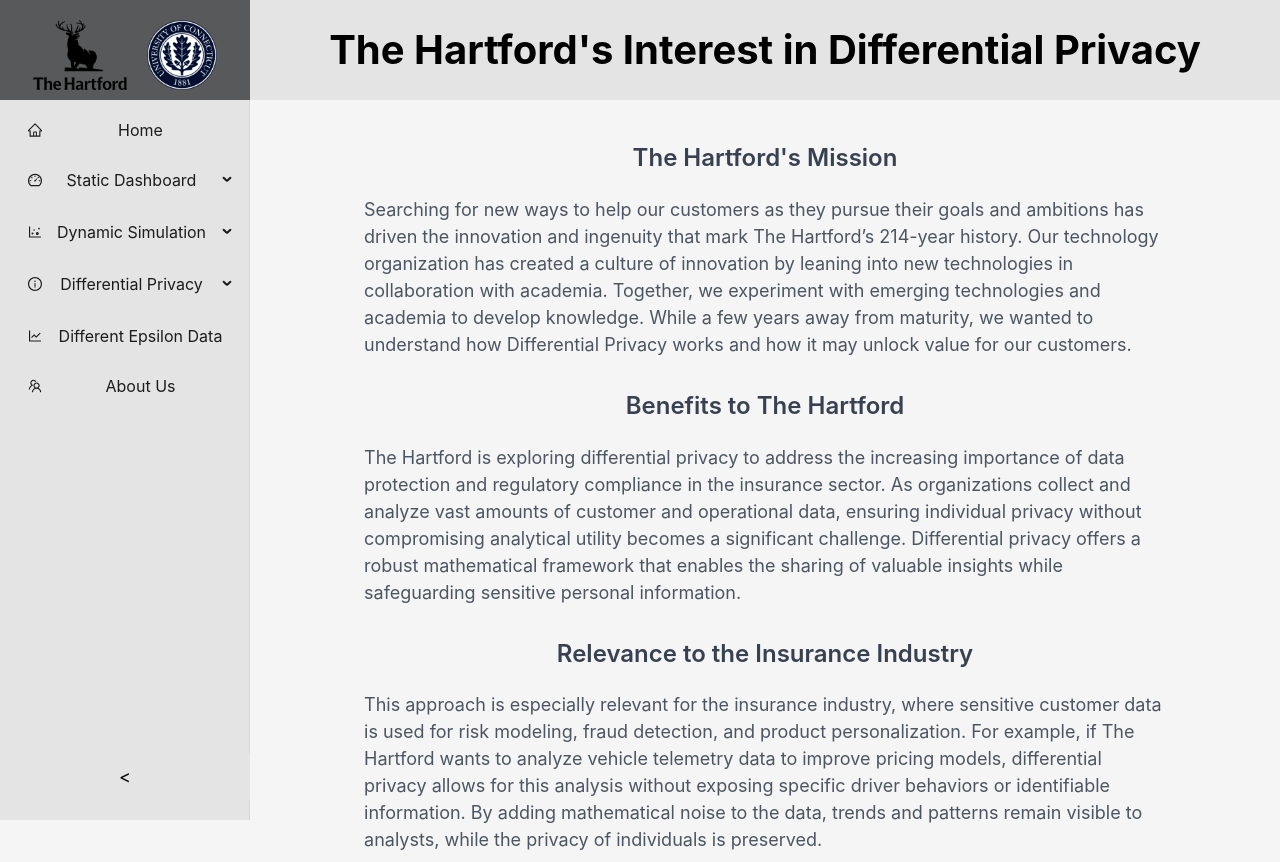
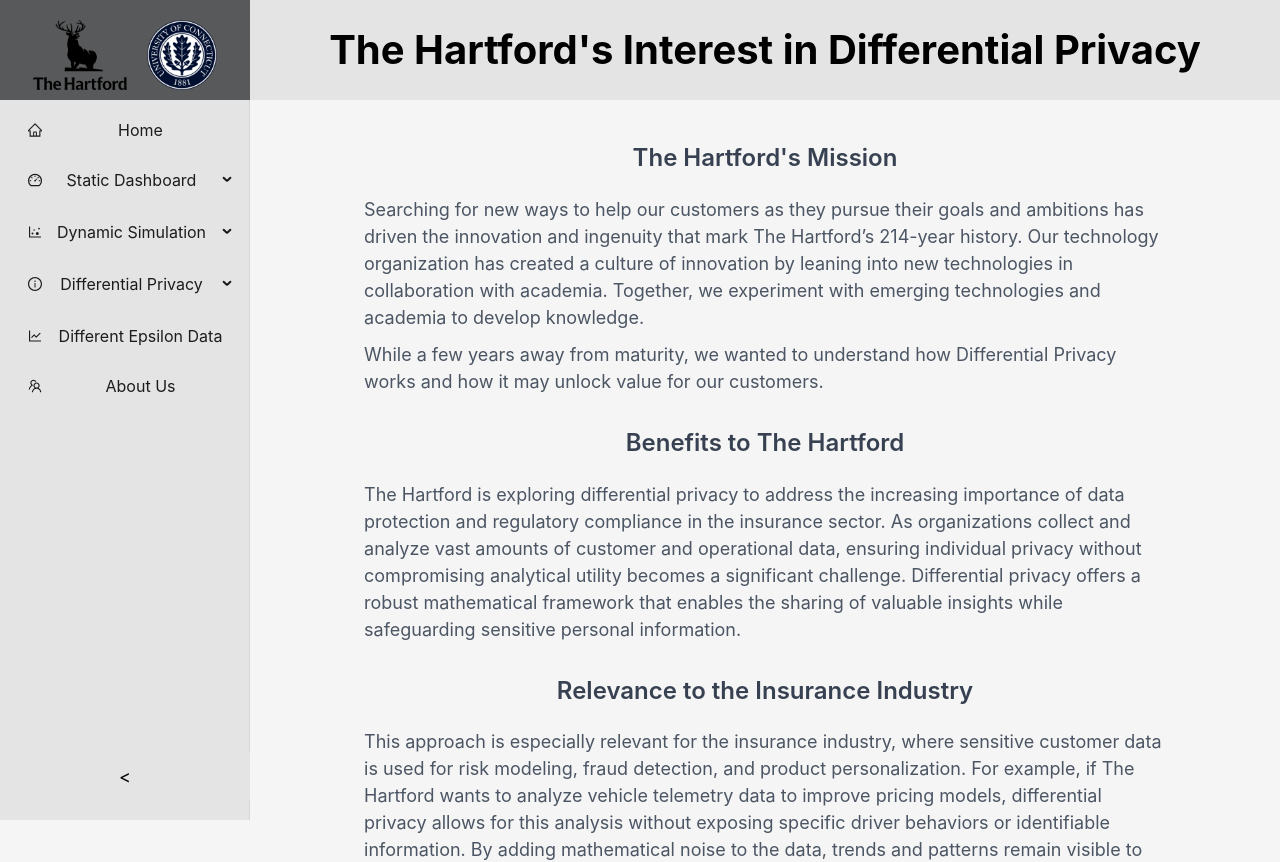
Before and after one commit to Apurv-Manjrekar/SDP, a React (Vite) app in the folder prototype/frontend/Dashboard/: page /the-hartford-interest in a window 1280 px wide. Shown: the top 862 px of the page. Built offline with nearby package versions, Linux system fonts and the light colour scheme.

Commit message:
added comments

```diff
--- a/prototype/frontend/Dashboard/src/pages/TheHartfordInterest.jsx
+++ b/prototype/frontend/Dashboard/src/pages/TheHartfordInterest.jsx
@@ -1,22 +1,29 @@
 import React from "react";
-import "./Info.css";
+import "./Info.css"; // Import styles for the component
 
+// Component explaining why Differential Privacy is important
 const WhyDifferentialPrivacy = () => {
   return (
     <div className="info-container">
       <div className="info-content">
-        {/* <h1 style={{ fontSize: "2rem" }}>Why Differential Privacy?</h1> */}
+        {/* Main content about the importance of Differential Privacy */}
 
+        {/* Heading (commented out)
+        <h1 style={{ fontSize: "2rem" }}>Why Differential Privacy?</h1>
+        */}
+
+        {/* Section: The Hartford's Mission */}
         <h2 className="info-subtitle">The Hartford's Mission</h2>
-
         <p className="info-text">
-        Searching for new ways to help our customers as they pursue their goals and ambitions has driven the innovation and ingenuity that mark The Hartford’s 214-year history.
-        Our technology organization has created a culture of innovation by leaning into new technologies in collaboration with academia.
-        Together, we experiment with emerging technologies and academia to develop knowledge.
-
-        While a few years away from maturity, we wanted to understand how Differential Privacy works and how it may unlock value for our customers.
+          Searching for new ways to help our customers as they pursue their goals and ambitions has driven the innovation and ingenuity that mark The Hartford’s 214-year history.
+          Our technology organization has created a culture of innovation by leaning into new technologies in collaboration with academia.
+          Together, we experiment with emerging technologies and academia to develop knowledge.
+        </p>
+        <p className="info-text">
+          While a few years away from maturity, we wanted to understand how Differential Privacy works and how it may unlock value for our customers.
         </p>
 
+        {/* Section: Benefits to The Hartford */}
         <h2 className="info-subtitle">Benefits to The Hartford</h2>
         <p className="info-text">
           The Hartford is exploring differential privacy to address the increasing
@@ -28,6 +35,7 @@
           valuable insights while safeguarding sensitive personal information.
         </p>
 
+        {/* Section: Relevance to the Insurance Industry */}
         <h2 className="info-subtitle">Relevance to the Insurance Industry</h2>
         <p className="info-text">
           This approach is especially relevant for the insurance industry, where
@@ -40,7 +48,7 @@
           individuals is preserved.
         </p>
 
-        {/* Image Section */}
+        {/* Image Section: Illustrating Data Privacy in Insurance */}
         <img
           src="/public/DALLE2025-03-2600.00.44-Adigitalillustrationdepictingdataprivacyintheinsuranceindustry.Theimagefeaturesashieldwithalocksymbolinthecenterrepresentingda-ezgif.com-webp-to-jpg-converter.jpg"
           alt="Data Privacy in Insurance"
@@ -58,4 +66,4 @@
   );
 };
 
-export default WhyDifferentialPrivacy;
+export default WhyDifferentialPrivacy; // Export the component for use in other files
```
